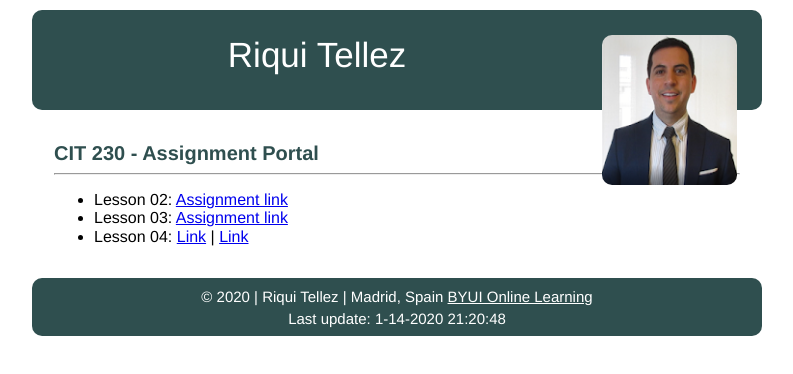
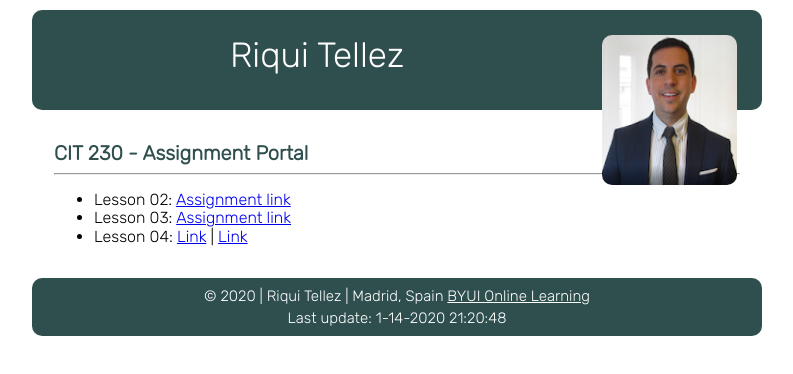
Before and after one commit to riquitellez/riquitellez.github.io, a plain HTML site: page index.html in a window 1280 px wide. Shown: the whole page, without its empty margins (243-1036 px from the left). Drawn offline with Linux system fonts and the light colour scheme.

Commit message:
Google font

```diff
--- a/css/style.css
+++ b/css/style.css
@@ -1,5 +1,5 @@
 body, footer, #divTop {
-    font-family: helvetica, arial, sans-serif;
+    font-family: 'Rubik', sans-serif;
     max-width: 750px;
   }
 body{
--- a/index.html
+++ b/index.html
@@ -7,8 +7,10 @@
   <meta name="viewport" content="width=device-width, initial-scale=1" />
   <meta name="description" content="Site for all CIT 230 assignments - Riqui Tellez">
 
+  <link href="https://fonts.googleapis.com/css?family=Rubik:300&display=swap" rel="stylesheet">
   <link rel="stylesheet" href="css/normalize.css">
   <link rel="stylesheet" href="css\style.css">
+
   <script src="js/script.js" defer></script>
 
 </head>
```
